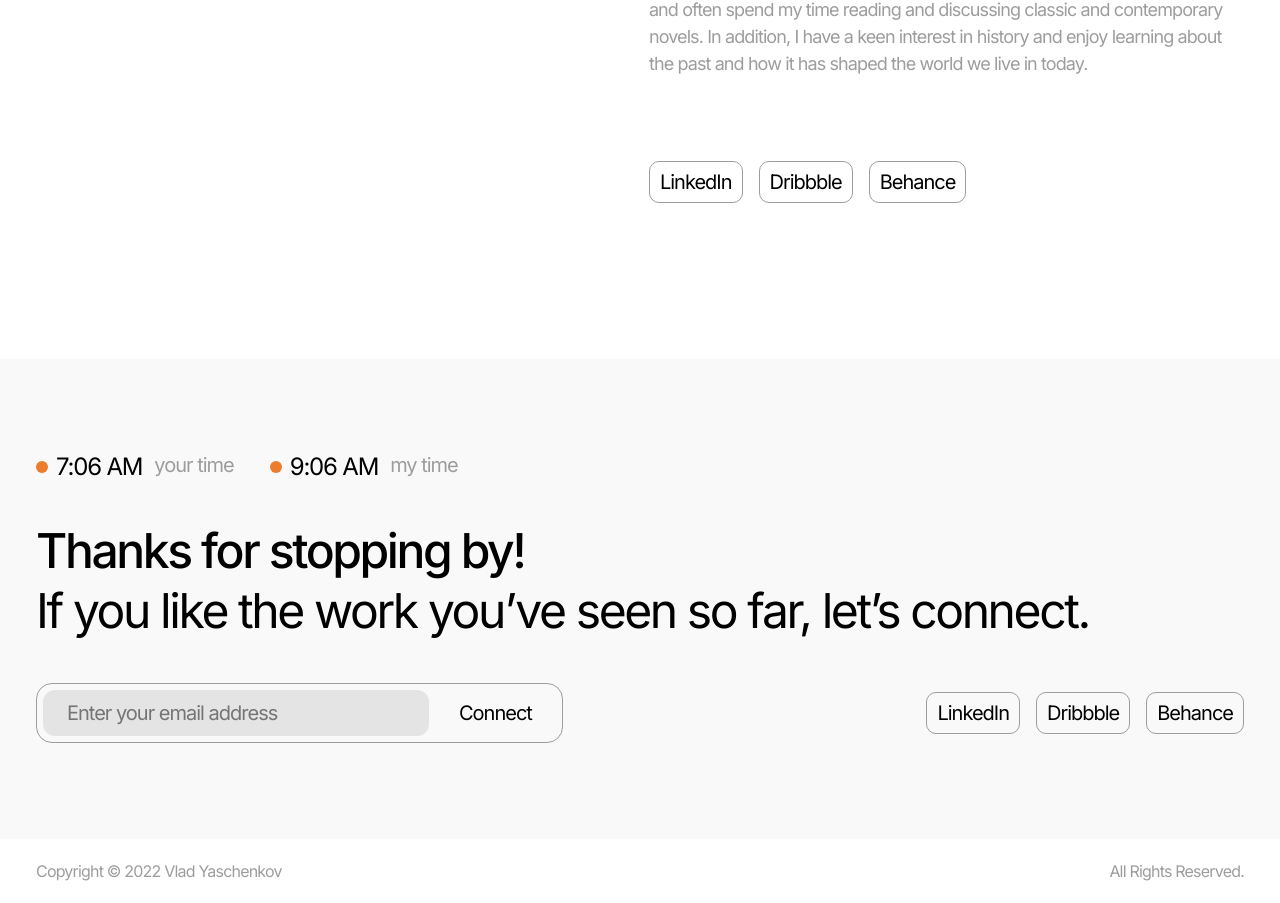
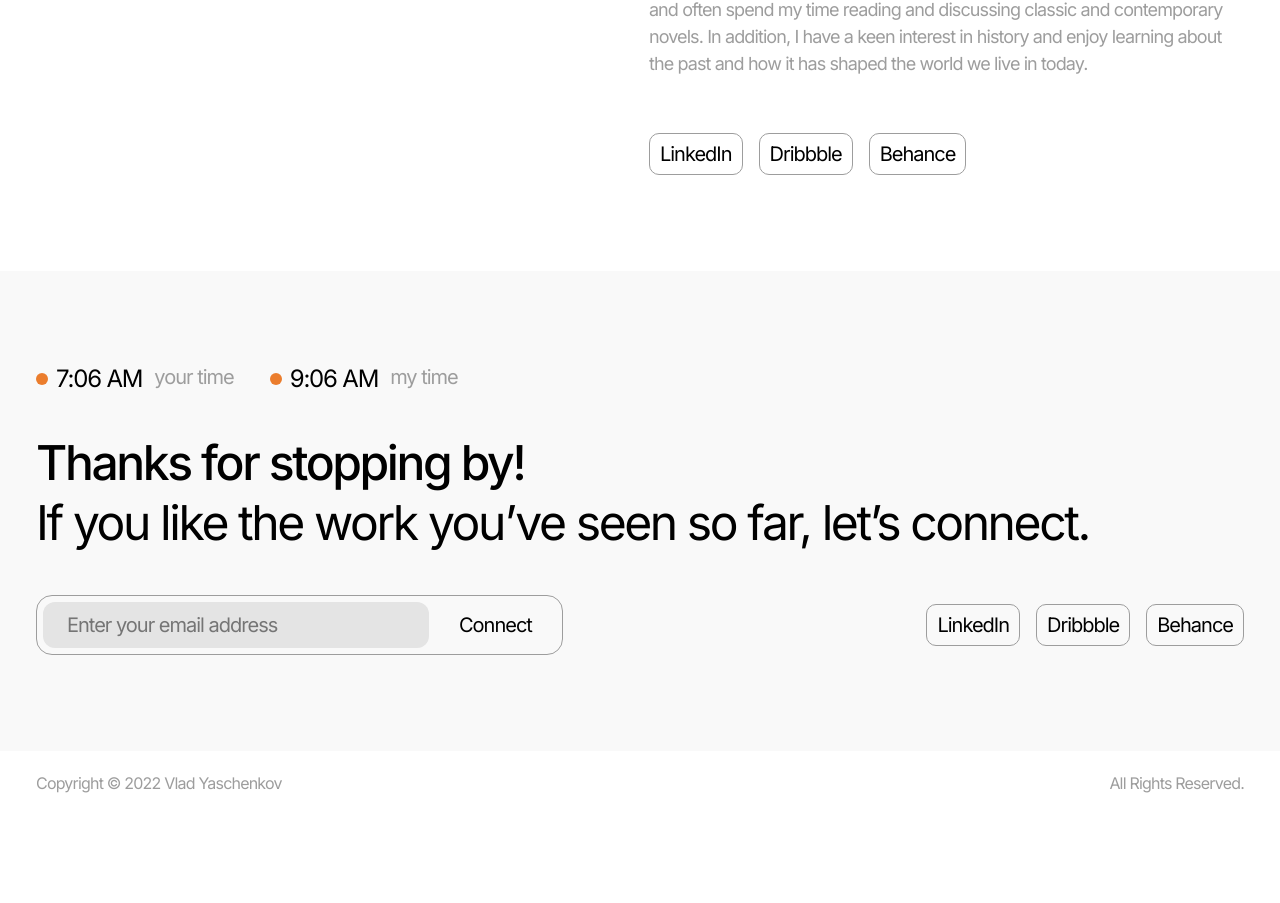
Before and after one commit to cascadetile/yasch, a React (Create React App) app: page /resume in a window 1280 px wide. Shown: the part 1353-2256 px from the top of the page. After the commit the page ends 2168 px from the top, so only its background shows below. Built offline with nearby package versions, Linux system fonts and the light colour scheme.

Commit message:
fix: resume page social links margins

```diff
--- a/src/components/Resume/style.css
+++ b/src/components/Resume/style.css
@@ -58,8 +58,8 @@
   display: flex;
   flex-direction: row;
   column-gap: 16px;
-  margin-top: 64px;
-  margin-bottom: 156px;
+  margin-top: 36px;
+  margin-bottom: 96px;
 }
 
 .resume__star-large {
```
